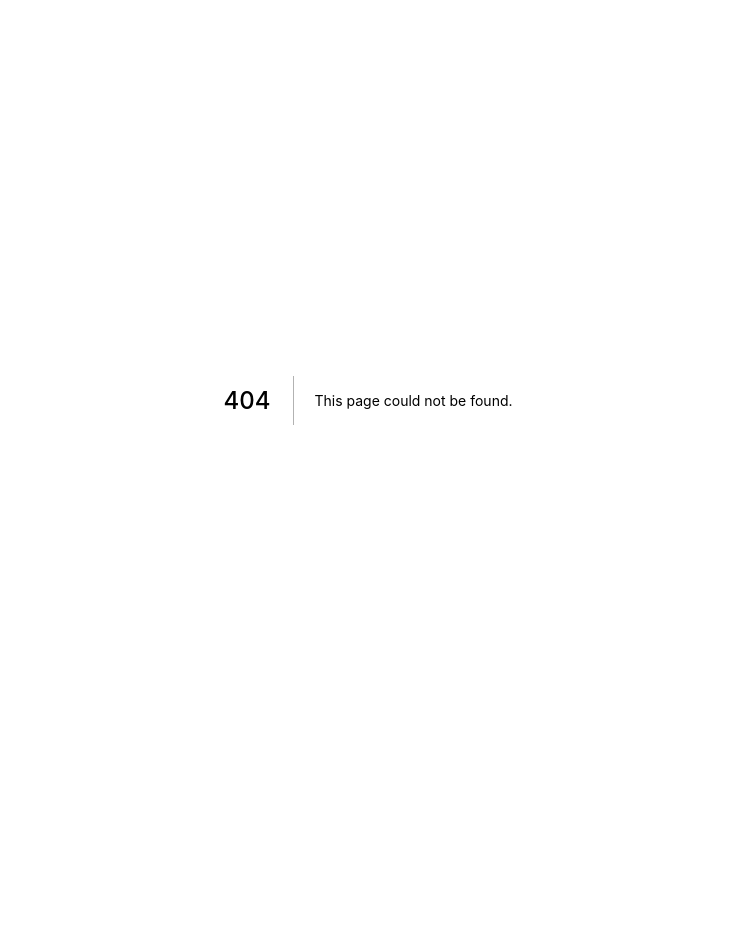
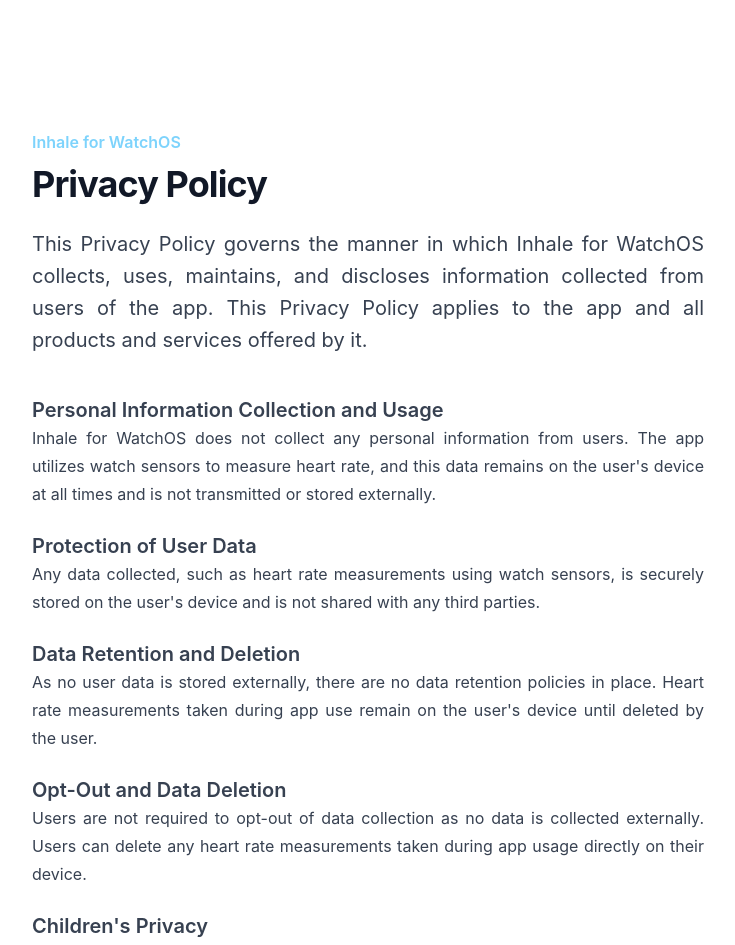
Before and after one commit to ToniRealp/tonirealp.com, a Next.js app: page /inhale/privacy-policy in a window 1280 px wide. Before the commit this address had no page. Shown: the top 945 px of the page, without its empty margins (272-1007 px from the left). Before the commit the page ends 800 px from the top, so only its background shows below. Built offline with nearby package versions, Linux system fonts and the light colour scheme.

Commit message:
Add privacy policy

```diff
--- a/next.config.js
+++ b/next.config.js
@@ -2,9 +2,13 @@
 module.exports = {
     reactStrictMode: true,
     images: {
-        domains: [
-            "media.graphcms.com",
-            "media.graphassets.com"
+        remotePatterns: [
+            {
+            protocol: 'https',
+            hostname: 'media.graphassets.com',
+            port: '',
+            pathname: '**',
+            }
         ],
     },
     webpack: (config) => {
--- a/src/components/navbar.tsx
+++ b/src/components/navbar.tsx
@@ -13,15 +13,14 @@ interface NavbarLinkProps {
 const NavbarLink = ({ children, className, href }: NavbarLinkProps) => {
     return (
         <Disclosure.Button>
-            <Link href={href}>
-                <a
-                    className={classNames(
+            <Link href={href}
+                  className={classNames(
                         "flex justify-center items-center border-transparent h-8 text-center px-1 border-b-2 text-sm font-semibold hover:border-primary md:transition-all md:duration-300",
                         className
-                    )}
-                >
+                    )}>
+
                     {children}
-                </a>
+
             </Link>
         </Disclosure.Button>
     );
@@ -48,7 +47,6 @@ export default function Navbar({ logo, curriculum }: NavbarProps) {
                         <div className="flex-1 flex items-center justify-center sm:items-stretch sm:justify-between">
                             <div className="flex-shrink-0 flex items-center">
                                 <Link href="/">
-                                    <a>
                                         <Image
                                             height={46}
                                             width={46}
@@ -56,7 +54,6 @@ export default function Navbar({ logo, curriculum }: NavbarProps) {
                                             alt="Render Props Logo"
                                             className="object-scale-down rounded-full"
                                         />
-                                    </a>
                                 </Link>
                             </div>
                             <div className="hidden sm:ml-6 sm:flex sm:space-x-8 items-center">
--- /dev/null
+++ b/src/pages/inhale/privacy-policy.tsx
@@ -0,0 +1,39 @@
+import React from 'react';
+import { CheckCircleIcon, InformationCircleIcon } from '@heroicons/react/solid';
+
+const PrivacyPolicy = () => {
+    return (
+        <div className="bg-white px-6 py-32 lg:px-8">
+            <div className="mx-auto max-w-2xl text-base leading-7 text-gray-700 text-justify">
+                <p className="text-base font-semibold leading-7 text-sky-300">Inhale for WatchOS</p>
+                <h1 className="mt-2 text-3xl font-bold tracking-tight text-gray-900 sm:text-4xl">Privacy Policy</h1>
+
+                <p className="mt-6 text-xl leading-8">This Privacy Policy governs the manner in which Inhale for WatchOS collects, uses, maintains, and discloses information collected from users of the app. This Privacy Policy applies to the app and all products and services offered by it.</p>
+
+                <div className="mt-10 max-w-2xl">
+                    <h2 className="text-xl font-semibold">Personal Information Collection and Usage</h2>
+                    <p className="mb-4">Inhale for WatchOS does not collect any personal information from users. The app utilizes watch sensors to measure heart rate, and this data remains on the user's device at all times and is not transmitted or stored externally.</p>
+
+                    <h2 className="text-xl font-semibold mt-6">Protection of User Data</h2>
+                    <p className="mb-4">Any data collected, such as heart rate measurements using watch sensors, is securely stored on the user's device and is not shared with any third parties.</p>
+
+                    <h2 className="text-xl font-semibold mt-6">Data Retention and Deletion</h2>
+                    <p className="mb-4">As no user data is stored externally, there are no data retention policies in place. Heart rate measurements taken during app use remain on the user's device until deleted by the user.</p>
+
+                    <h2 className="text-xl font-semibold mt-6">Opt-Out and Data Deletion</h2>
+                    <p className="mb-4">Users are not required to opt-out of data collection as no data is collected externally. Users can delete any heart rate measurements taken during app usage directly on their device.</p>
+
+                    <h2 className="text-xl font-semibold mt-6">Children's Privacy</h2>
+                    <p className="mb-4">Inhale for WatchOS is not intended for children under the age of 13. The app does not knowingly collect personal information from children.</p>
+
+                    <h2 className="text-xl font-semibold mt-6">Contact Information</h2>
+                    <p className="mb-4">If you have any questions about this Privacy Policy, please contact us at <a href="mailto:tonirealp@gmail.com" className="text-indigo-600">tonirealp@gmail.com</a>.</p>
+
+                    <p className="mt-6">This Privacy Policy was last updated on 29/06/2024.</p>
+                </div>
+            </div>
+        </div>
+    )
+}
+
+export default PrivacyPolicy;
--- a/tailwind.config.js
+++ b/tailwind.config.js
@@ -1,10 +1,8 @@
+/** @type {import('tailwindcss').Config} */
 module.exports = {
-    content: ["./src/**/*.{js,jsx,ts,tsx}"],
-    purge: {
-        options: {
-            safelist: ["delay-1500", "delay-2000", "delay-2500", "delay-3000", "delay-3500", "delay-4000"],
-        },
-    },
+    content: [
+        "./src/**/*.{js,ts,jsx,tsx,mdx}",
+    ],
     theme: {
         extend: {
             fontFamily: {
@@ -14,15 +12,6 @@ module.exports = {
                 primary: "#3730a3",
                 "primary-500": "#6366f1",
             },
-            transitionDelay: {
-                0: "0ms",
-                1500: "1500ms",
-                2000: "2000ms",
-                2500: "2500ms",
-                3000: "3000ms",
-                3500: "3500ms",
-                4000: "4000ms",
-            },
         },
     },
     plugins: [require("@tailwindcss/forms")],
```
Also changed, not shown: package.json (+6 -7 lines), 2 other files (tests, documents, lock files or other folders).
